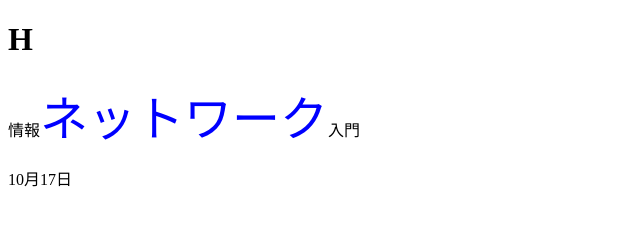
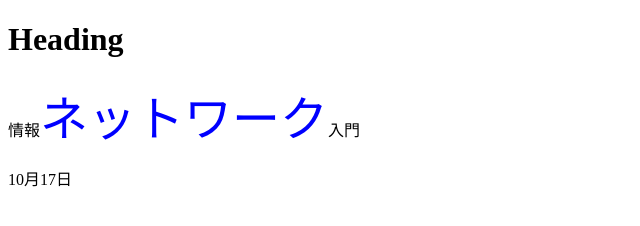
Before and after one commit to yusteafy/yusteafy.github.io, a plain HTML site: page index.html in a window 1280 px wide. Shown: the whole page, without its empty margins (0-640 px from the left). Drawn offline with Linux system fonts and the light colour scheme.

Commit message:
Update index.html

```diff
--- a/index.html
+++ b/index.html
@@ -4,7 +4,7 @@
     <title>Yusteafy</title>
 </head>
 <body>
-    <h1>H</h1>
+    <h1>Heading</h1>
     <p>情報<font size=10 color = "blue">ネットワーク</font>入門</p>
     <p>10月17日</p>
 </body>
```
